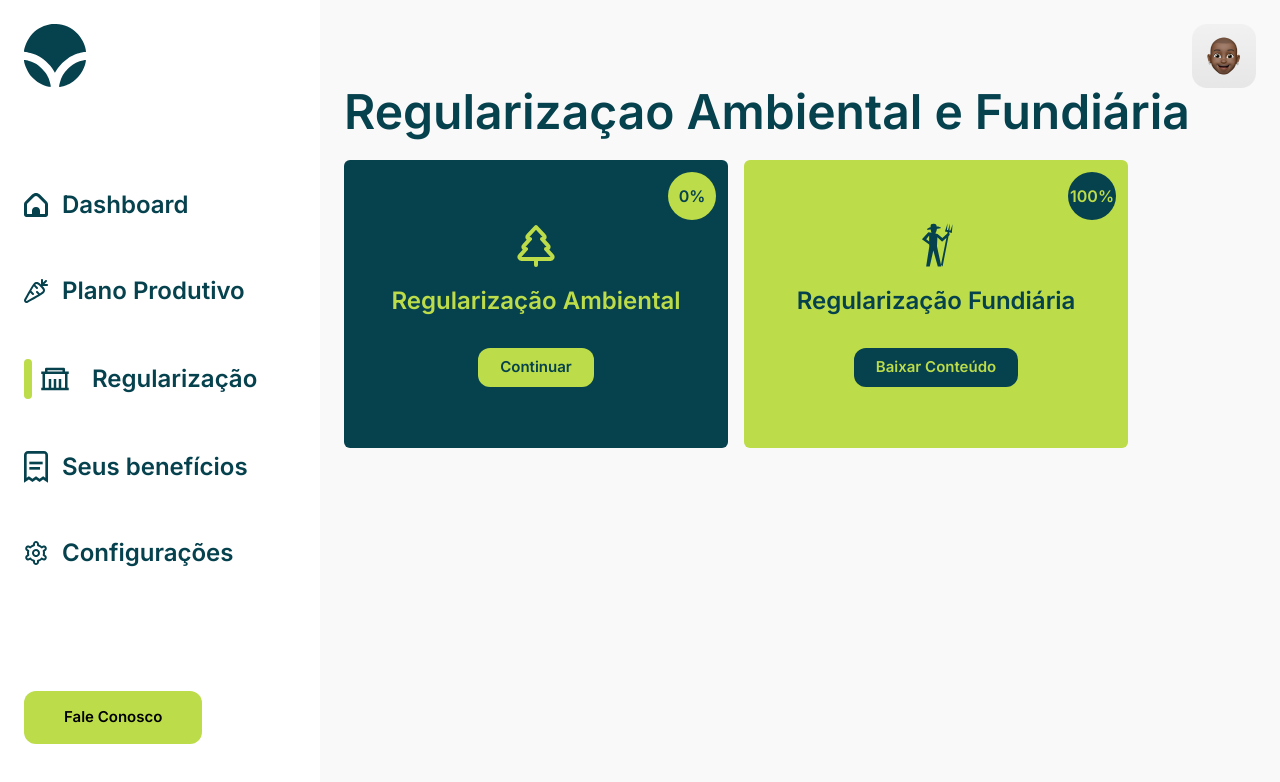
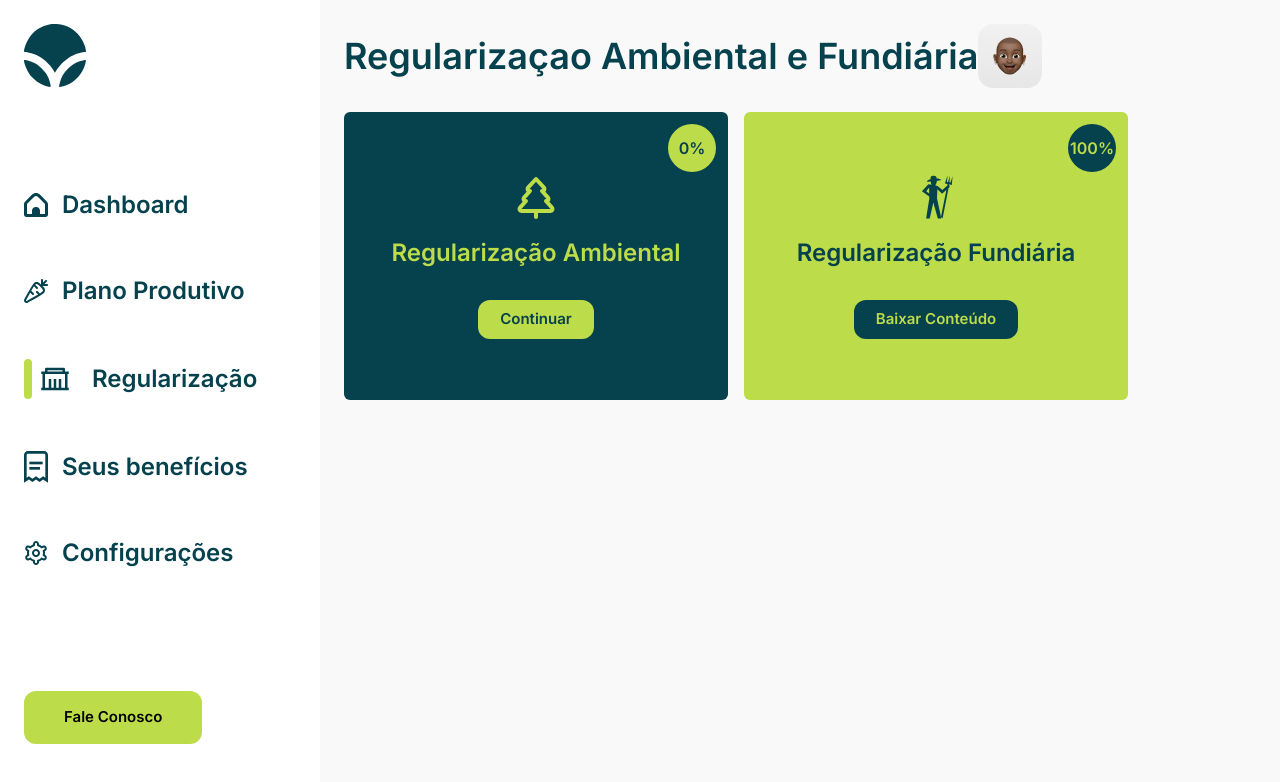
Before and after one commit to BahianDev/viva-amazonia, a Next.js app: page /regularization in a window 1280 px wide. Shown: the top 782 px of the page. Built offline with nearby package versions, Linux system fonts and the light colour scheme.

Commit message:
fix: regularization header

```diff
--- a/app/regularization/page.tsx
+++ b/app/regularization/page.tsx
@@ -52,8 +52,9 @@ export default function Dashboard() {
           >
             <AiOutlineMenu />
           </span>
-          <div className="flex-grow"></div>
-
+          <span className="text-primary text-xl md:text-4xl font-semibold text-center">
+            Regularizaçao Ambiental e Fundiária
+          </span>
           <Image
             src={"/avatar.png"}
             width={64}
@@ -62,9 +63,6 @@ export default function Dashboard() {
             className="w-[64px] h-[64px]"
           />
         </div>
-        <span className="text-primary text-5xl font-semibold">
-          Regularizaçao Ambiental e Fundiária
-        </span>
 
         <div className="flex flex-wrap gap-4 py-6">
           <div className="flex flex-col items-center justify-center bg-primary w-96 h-72 gap-4 rounded-md relative">
```
